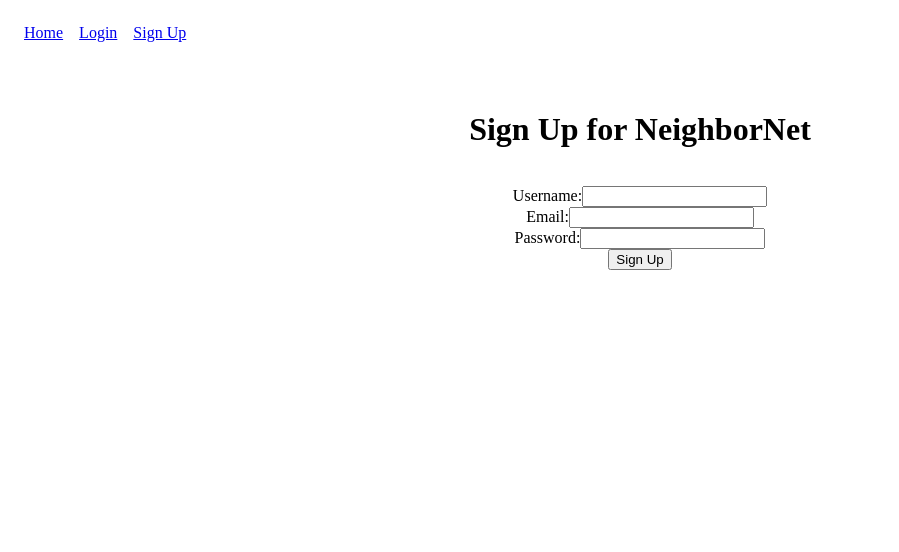
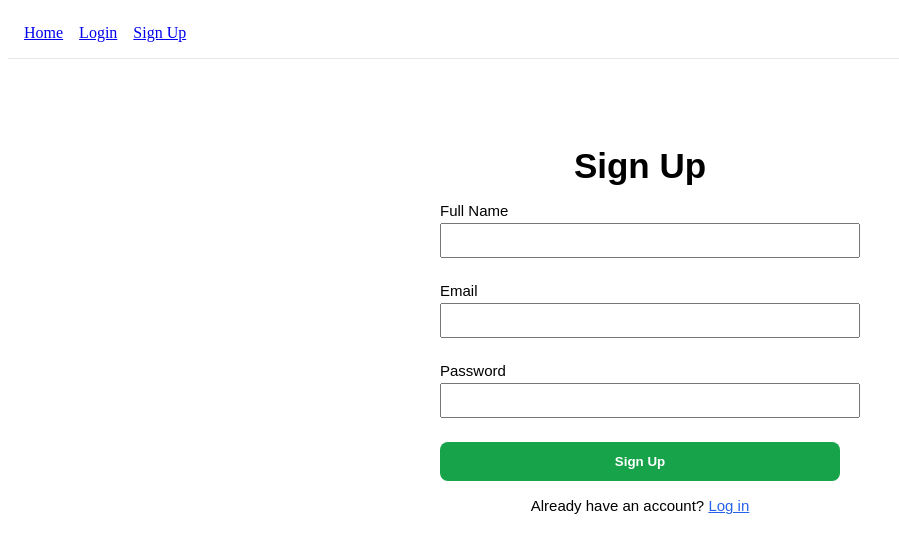
Before and after one commit to eliassegura100/NeighborNet, a React (Vite) app: page /signup in a window 1280 px wide. Shown: the top 552 px of the page, without its empty margins (0-899 px from the left). Built offline with nearby package versions, Linux system fonts and the light colour scheme; no server answers.

Commit message:
Created AuthContext to share data across the app more efficiently. And updated UI

```diff
--- a/pages/HomePage.jsx
+++ b/pages/HomePage.jsx
@@ -1,7 +1,7 @@
 export default function HomePage() {
     return (
-        <div style={{ padding: "2rem", textAlign: "center" }}>
-            <h1>NeighborNet Home</h1>
+        <div style={{ padding: "2rem", textAlign: "center", font:"15px Arial, sans-serif" }}>
+            <h1 style={{ font:"bold 50px Arial, sans-serif"}}>NeighborNet Home</h1>
             <p>Welcome to the community help platform!</p>
         </div>
     );
--- a/pages/LoginPage.jsx
+++ b/pages/LoginPage.jsx
@@ -1,14 +1,14 @@
-import { UseState } from "react";
-import { UseNavigate, Link } from "react-router-dom";
-import {signInWithEmailAndPassword} from "firebase/auth";
-import { auth } from "../src/firebase/auth";
+import { useState } from "react";
+import { useNavigate, Link } from "react-router-dom";
+import { signInWithEmailAndPassword } from "firebase/auth";
+import { auth } from "../src/firebase/config";
 
 export default function LoginPage() {
-    const navigate = UseNavigate();
-    const [email, setEmail] = UseState("");
-    const [password, setPassword] = UseState("");
-    const [error, setError] = UseState("");
-    const [loading, setLoading] = UseState(false);
+    const navigate = useNavigate();
+    const [email, setEmail] = useState("");
+    const [password, setPassword] = useState("");
+    const [error, setError] = useState("");
+    const [loading, setLoading] = useState(false);
 
     async function handleSubmit(event) {
         event.preventDefault();
@@ -28,7 +28,7 @@
 
     return (
         <div style={{ maxWidth: "400px", margin: "2rem auto", padding: "2rem", textAlign: "center" }}>
-            <h1 style={{ marginBottom: "1rem", textAlign: "center" }}>Login to NeighborNet</h1>
+            <h1 style={{ marginBottom: "1rem", textAlign: "center", font:"bold 35px Arial, sans-serif"}}>Login to NeighborNet</h1>
             { error && (
                 <div
                     style={{
@@ -44,7 +44,7 @@
             )}
 
             <form onSubmit={handleSubmit}>
-                <label style={{ display: "block", marginBottom: "0.5rem" }}>
+                <label style={{ display: "block", marginBottom: "0.5rem", font:"15px Arial, sans-serif" }}>
                     Email:
                     <input
                         type="email"
@@ -60,7 +60,7 @@
                     />
                 </label>
 
-                <label style={{ display: "block", marginBottom: "0.5rem" }}>
+                <label style={{ display: "block", marginBottom: "0.5rem", font:"15px Arial, sans-serif" }}>
                     Password:
                     <input
                         type="password"
@@ -84,7 +84,7 @@
                         padding: "0.75rem",
                         borderRadius: "0.5rem",
                         border: "none",
-                        backgroundColor: "#2563eb",
+                        backgroundColor: "#14a301ff",
                         color: "white",
                         fontWeight: "bold",
                         cursor: loading ? "not-allowed" : "pointer",
@@ -93,9 +93,9 @@
                     {loading ? "Logging in..." : "Login"}
                 </button>
             </form>
-            <p style={{ marginTop: "1rem", textAlign: "center" }}>
+            <p style={{ marginTop: "1rem", textAlign: "center", font:"15px Arial, sans-serif" }}>
                 Don't have an account? {" "}
-                <Link to="/signup" style={{ color: "#2563eb" }}>
+                <Link to="/signup" style={{ color: "#2563eb", font:"15px Arial, sans-serif" }}>
                    Register
                 </Link>
             </p>
--- a/pages/SignupPage.jsx
+++ b/pages/SignupPage.jsx
@@ -1,22 +1,137 @@
+// src/pages/SignupPage.jsx
+import { useState } from "react";
+import { useNavigate, Link } from "react-router-dom";
+import { createUserWithEmailAndPassword } from "firebase/auth";
+import { doc, setDoc } from "firebase/firestore";
+import { auth, db } from "../src/firebase/config";
+
 export default function SignupPage() {
-    return (
-        <div style={{ padding: "2rem", textAlign: "center" }}>
-            <h1>Sign Up for NeighborNet</h1>
-            <form style={{ display: "inline-block", marginTop: "1rem" }}>
-                <div>
-                    <label htmlFor="username">Username:</label>
-                    <input type="text" id="username" name="username" required />
-                </div>
-                <div>
-                    <label htmlFor="email">Email:</label>
-                    <input type="email" id="email" name="email" required />
-                </div>
-                <div>
-                    <label htmlFor="password">Password:</label>
-                    <input type="password" id="password" name="password" required />
-                </div>
-                <button type="submit">Sign Up</button>
-            </form>
+  const navigate = useNavigate();
+  const [name, setName] = useState("");
+  const [email, setEmail] = useState("");
+  const [password, setPassword] = useState("");
+  const [error, setError] = useState("");
+  const [loading, setLoading] = useState(false);
+
+  async function handleSubmit(e) {
+    e.preventDefault();
+    setError("");
+    setLoading(true);
+
+    try {
+      // 1) Create auth user
+      const cred = await createUserWithEmailAndPassword(auth, email, password);
+      const uid = cred.user.uid;
+
+      // 2) Create Firestore profile doc (basic for now)
+      await setDoc(doc(db, "users", uid), {
+        name,
+        email,
+        role: null,      // you'll let them pick requester/volunteer later
+        createdAt: new Date(),
+      });
+
+      // 3) Redirect to onboarding or home
+      navigate("/onboarding"); // or "/" if you don’t have onboarding yet
+    } catch (err) {
+      console.error(err);
+      setError("Failed to create account. Please try again.");
+    } finally {
+      setLoading(false);
+    }
+  }
+
+  return (
+    <div style={{ maxWidth: "400px", margin: "2rem auto", padding: "2rem" }}>
+      <h1 style={{ marginBottom: "1rem", textAlign: "center", font:"bold 35px Arial, sans-serif"}}>Sign Up</h1>
+
+      {error && (
+        <div
+          style={{
+            backgroundColor: "#ffe5e5",
+            color: "#b00020",
+            padding: "0.75rem",
+            borderRadius: "0.5rem",
+            marginBottom: "1rem",
+          }}
+        >
+          {error}
         </div>
-    );
+      )}
+
+      <form onSubmit={handleSubmit}>
+        <label style={{ display: "block", marginBottom: "0.5rem", font:"15px Arial, sans-serif" }}>
+          Full Name
+          <input
+            type="text"
+            value={name}
+            onChange={(e) => setName(e.target.value)}
+            required
+            style={{
+              width: "100%",
+              padding: "0.5rem",
+              marginTop: "0.25rem",
+              marginBottom: "1rem",
+            }}
+          />
+        </label>
+
+        <label style={{ display: "block", marginBottom: "0.5rem", font:"15px Arial, sans-serif" }}>
+          Email
+          <input
+            type="email"
+            value={email}
+            onChange={(e) => setEmail(e.target.value)}
+            required
+            style={{
+              width: "100%",
+              padding: "0.5rem",
+              marginTop: "0.25rem",
+              marginBottom: "1rem",
+            }}
+          />
+        </label>
+
+        <label style={{ display: "block", marginBottom: "0.5rem", font:"15px Arial, sans-serif" }}>
+          Password
+          <input
+            type="password"
+            value={password}
+            onChange={(e) => setPassword(e.target.value)}
+            required
+            style={{
+              width: "100%",
+              padding: "0.5rem",
+              marginTop: "0.25rem",
+              marginBottom: "1rem",
+            }}
+          />
+        </label>
+
+        <button
+          type="submit"
+          disabled={loading}
+          style={{
+            width: "100%",
+            padding: "0.75rem",
+            borderRadius: "0.5rem",
+            border: "none",
+            backgroundColor: "#16a34a",
+            color: "white",
+            fontWeight: "600",
+            cursor: loading ? "not-allowed" : "pointer",
+          }}
+        >
+          {loading ? "Creating account..." : "Sign Up"}
+        </button>
+      </form>
+
+      <p style={{ marginTop: "1rem", textAlign: "center", font:"15px Arial, sans-serif" }}>
+        Already have an account?{" "}
+        <Link to="/login" style={{ color: "#2563eb", font:"15px Arial, sans-serif" }}>
+          Log in
+        </Link>
+      </p>
+    </div>
+  );
 }
--- a/src/App.jsx
+++ b/src/App.jsx
@@ -2,20 +2,74 @@
 import HomePage from "../pages/HomePage";
 import LoginPage from "../pages/LoginPage";
 import SignupPage from "../pages/SignupPage";
+import { useAuth } from "./context/AuthContext";
 
 export default function App() {
+  const { user, loading } = useAuth();
+
+  async function handleLogout() {
+    try {
+      await logout();
+    } catch (err) {
+      console.error("Logout error:", err);
+    }
+  }
+
   return (
     <div>
-      <nav style={{ display: "flex", gap: "1rem", padding: "1rem" }}>
+      {/* Very simple navbar */}
+      <nav
+        style={{
+          display: "flex",
+          gap: "1rem",
+          padding: "1rem",
+          borderBottom: "1px solid #e5e7eb",
+          alignItems: "center",
+          justifyContent: "space-between",
+        }}
+      >
+        <div style={{ display: "flex", gap: "1rem" }}>
           <Link to="/">Home</Link>
+
+          {/* If NO user is logged in, show Login & Signup */}
+          {!user && (
+            <>
               <Link to="/login">Login</Link>
               <Link to="/signup">Sign Up</Link>
+            </>
+          )}
+        </div>
+
+        {/* If user IS logged in, show email + Logout button */}
+        {user && (
+          <div style={{ display: "flex", gap: "0.75rem", alignItems: "center" }}>
+            <span style={{ fontSize: "0.9rem", opacity: 0.8, font:"15px Arial, sans-serif" }}>
+              Signed in as <strong>{user.email}</strong>
+            </span>
+            <button
+              onClick={handleLogout}
+              style={{
+                padding: "0.35rem 0.75rem",
+                borderRadius: "0.5rem",
+                border: "none",
+                backgroundColor: "#ef4444",
+                color: "white",
+                cursor: "pointer",
+                fontSize: "0.85rem",
+              }}
+            >
+              Logout
+            </button>
+          </div>
+        )}
       </nav>
 
+      {/* Routes stay the same */}
       <Routes>
         <Route path="/" element={<HomePage />} />
         <Route path="/login" element={<LoginPage />} />
         <Route path="/signup" element={<SignupPage />} />
+        {/* later: /onboarding, /my-requests, /requests, etc. */}
       </Routes>
     </div>
   );
--- /dev/null
+++ b/src/context/AuthContext.jsx
@@ -0,0 +1,40 @@
+import { createContext, useContext, useEffect, useState } from "react";
+import { onAuthStateChanged } from "firebase/auth";
+import { auth } from "../firebase/config";
+
+const AuthContext = createContext();
+
+export function AuthProvider({ children }) {
+    const [user, setUser] = useState(null);
+    const [loading, setLoading] = useState(true);
+
+    useEffect(() => {
+        const unsubscribe = onAuthStateChanged(auth, (currentUser) => {
+            setUser(currentUser);
+            setLoading(false);
+        });
+
+        // cleans up listener on dismount
+        return unsubscribe;
+    }, []);
+
+    function logout() {
+        return signOut(auth);
+    }
+
+    const value = { user, loading, logout };
+
+    return (
+        <AuthContext.Provider value={value}>
+            {!loading && children}
+        </AuthContext.Provider>
+    );
+}
+
+export function useAuth() {
+    const ctx = useContext(AuthContext);
+    if (ctx === undefined) {
+        throw new Error("useAuth must be used within an AuthProvider");
+    }
+    return ctx;
+}
--- a/src/main.jsx
+++ b/src/main.jsx
@@ -1,9 +1,12 @@
 import ReactDOM from "react-dom/client";
 import { BrowserRouter } from "react-router-dom";
 import App from "./App";
+import { AuthProvider } from "./context/AuthContext";
 
 ReactDOM.createRoot(document.getElementById('root')).render(
   <BrowserRouter>
-    <App />
+    <AuthProvider>
+      <App />
+    </AuthProvider>
   </BrowserRouter>
 );
```
Also changed, not shown: src/firebase/config.js (+14 -10 lines). Lines whose indentation alone changed are shown as unchanged.
